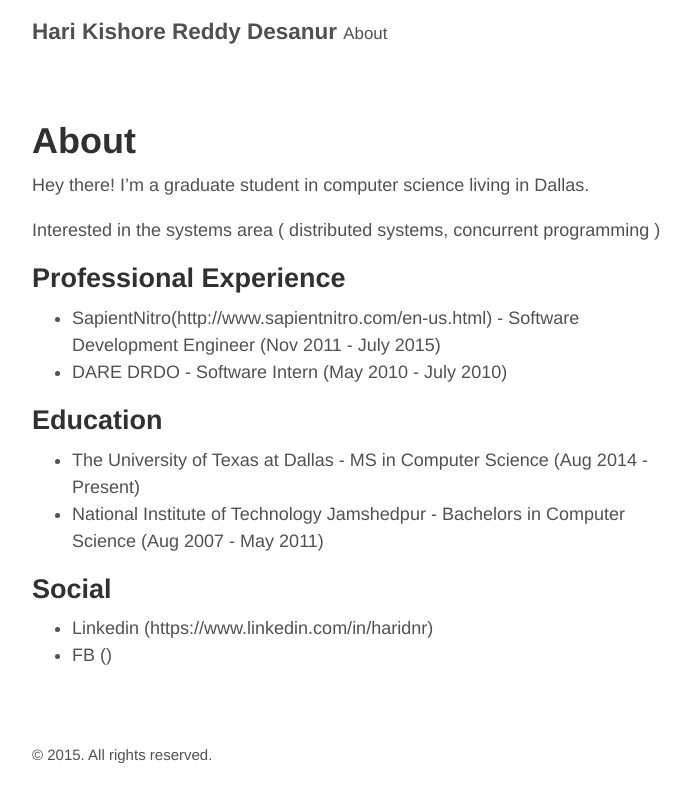
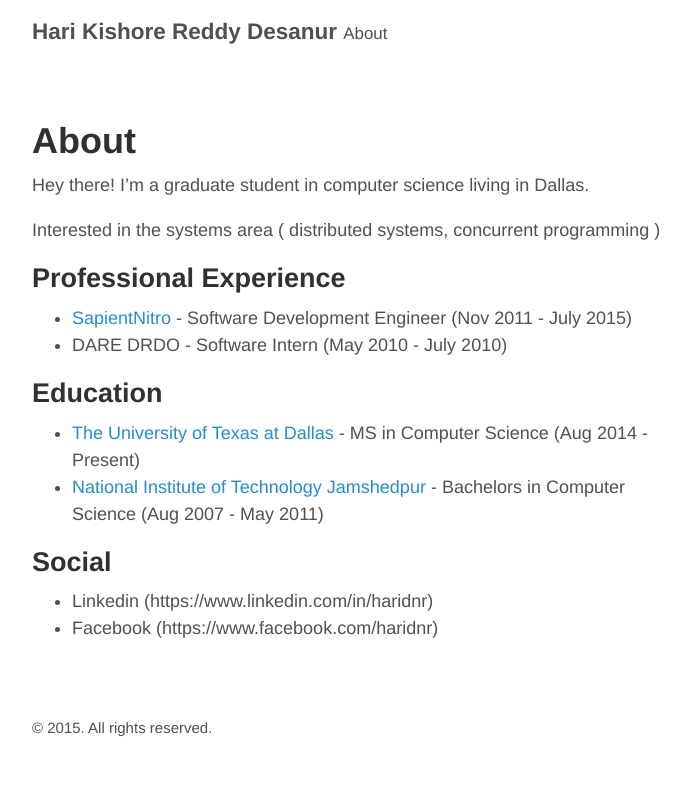
Before and after one commit to haridnr/haridnr.github.io, a Jekyll site: the page built from about.md, in a window 1280 px wide. Shown: the top 802 px of the page, without its empty margins (293-984 px from the left). Built offline with Jekyll 4.4.1, drawn with Linux system fonts in a browser that asks for light colours.

Commit message:
update href links

```diff
--- a/about.md
+++ b/about.md
@@ -11,18 +11,18 @@ Interested in the systems area ( distributed systems, concurrent programming )
 Professional Experience
 -----------------------
 
-* SapientNitro(http://www.sapientnitro.com/en-us.html) - Software Development Engineer (Nov 2011 - July 2015)
+* [SapientNitro](http://www.sapientnitro.com/en-us.html) - Software Development Engineer (Nov 2011 - July 2015)
 * DARE DRDO - Software Intern (May 2010 - July 2010)
 
 
 Education
 ---------
 
-* The University of Texas at Dallas - MS in Computer Science (Aug 2014 - Present)
-* National Institute of Technology Jamshedpur - Bachelors in Computer Science (Aug 2007 - May 2011)
+* [The University of Texas at Dallas](http://ecs.utdallas.edu/) - MS in Computer Science (Aug 2014 - Present)
+* [National Institute of Technology Jamshedpur](http://www.nitjsr.ac.in) - Bachelors in Computer Science (Aug 2007 - May 2011)
 
 Social
 ------
 
 * Linkedin (https://www.linkedin.com/in/haridnr)
-* FB ()
+* Facebook (https://www.facebook.com/haridnr)
```
